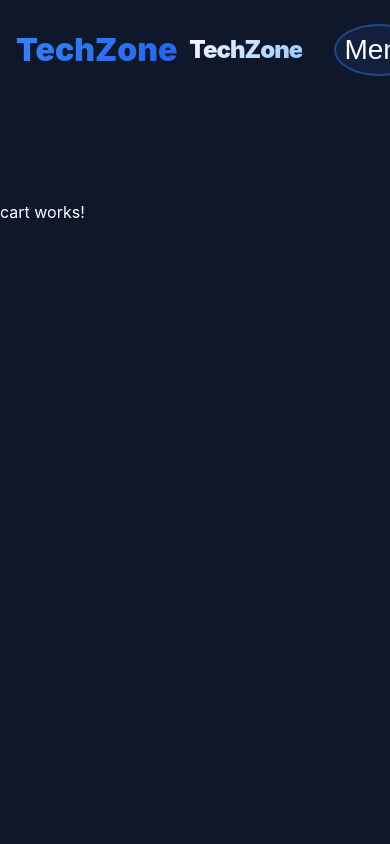
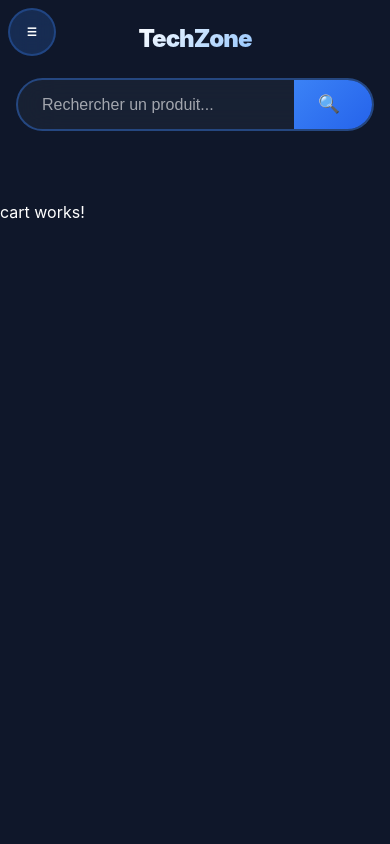
Before and after one commit to rawenboudhina/Challenge-e-commerce, an Angular app: page /cart in a window 390 px wide. Shown: the top 844 px of the page. Built offline with nearby package versions, Linux system fonts and the light colour scheme.

Commit message:
update product_cards

```diff
--- a/src/app/components/header/header.html
+++ /dev/null
@@ -1 +0,0 @@
-<p>header works!</p>
--- a/src/app/shared/components/header/header.html
+++ b/src/app/shared/components/header/header.html
@@ -2,69 +2,96 @@
   <nav class="navbar">
     <div class="container">
       <div class="nav-content">
+        <!-- Bouton menu mobile -->
+        <button
+          class="mobile-menu-btn"
+          (click)="toggleMenu()"
+          [class.active]="isMenuOpen"
+          [attr.aria-label]="isMenuOpen ? 'Fermer le menu' : 'Ouvrir le menu'"
+          [attr.aria-expanded]="isMenuOpen"
+        >
+          <span class="menu-icon">{{ isMenuOpen ? '✕' : '☰' }}</span>
+        </button>
 
         <!-- Logo -->
         <div class="logo">
-          <a routerLink="/" class="logo-link">
+          <a routerLink="/" class="logo-link" (click)="closeMenu()">
             <span class="logo-icon">TechZone</span>
-            <span class="logo-text">TechZone</span>
           </a>
         </div>
 
-        <!-- Search Bar (desktop) -->
-        <div class="search-bar" *ngIf="!isMobile">
+        <!-- ✅ Recherche Mobile : TOUJOURS VISIBLE SUR MOBILE, indépendante du menu -->
+        <div class="mobile-search" *ngIf="isMobile">
           <input
             type="text"
             placeholder="Rechercher un produit..."
             [(ngModel)]="searchQuery"
             (keyup.enter)="onSearch()"
             class="search-input"
-            aria-label="Recherche de produits"
           >
-          <button class="search-btn" (click)="onSearch()" aria-label="Lancer la recherche">
-            Search
-          </button>
+          <button class="search-btn" (click)="onSearch()">🔍</button>
         </div>
 
-        <!-- Nav Links -->
+        <!-- Recherche Desktop (cachée sur mobile) -->
+        <div class="search-bar">
+          <input
+            type="text"
+            placeholder="Rechercher un produit..."
+            [(ngModel)]="searchQuery"
+            (keyup.enter)="onSearch()"
+            class="search-input"
+          >
+          <button class="search-btn" (click)="onSearch()">🔍</button>
+        </div>
+
+        <!-- Nav Links / Menu Mobile (SANS mobile-search dedans maintenant) -->
         <div class="nav-links" [class.active]="isMenuOpen">
-          <a routerLink="/" routerLinkActive="active" [routerLinkActiveOptions]="{exact: true}">
+          <!-- Liens navigation -->
+          <a routerLink="/" routerLinkActive="active" [routerLinkActiveOptions]="{exact: true}" (click)="closeMenu()">
             Accueil
           </a>
-          <a routerLink="/products" routerLinkActive="active">
+          <a routerLink="/products" routerLinkActive="active" (click)="closeMenu()">
             Produits
           </a>
 
+          <!-- Catégories Mobile (dans le menu seulement) -->
+          @if (isMobile && categories.length > 0) {
+            <div class="mobile-categories">
+              <h3 class="categories-title">📂 Catégories</h3>
+              @for (category of categories; track category) {
+                <a
+                  [routerLink]="['/products']"
+                  [queryParams]="{category: category}"
+                  class="category-item"
+                  routerLinkActive="active"
+                  (click)="closeMenu()"
+                >
+                  {{ formatCategory(category) }}
+                </a>
+              }
+            </div>
+          }
+
           @if (isAuthenticated) {
-            <a routerLink="/cart" routerLinkActive="active" class="cart-link">
-              Cart Panier
+            <a routerLink="/cart" routerLinkActive="active" class="cart-link" (click)="closeMenu()">
+              🛒 Panier
               @if (cartItemCount > 0) {
                 <span class="badge">{{ cartItemCount }}</span>
               }
             </a>
             <div class="user-menu">
-              <span class="user-name">Hello {{ currentUser?.firstName || 'User' }}</span>
+              <span class="user-name">👋 {{ currentUser?.firstName || 'User' }}</span>
               <button class="btn-logout" (click)="logout()">Déconnexion</button>
             </div>
           } @else {
-            <a routerLink="/login" class="btn-login">Connexion</a>
+            <a routerLink="/login" class="btn-login" (click)="closeMenu()">Connexion</a>
           }
         </div>
-
-        <!-- Mobile Menu Toggle -->
-        <button
-          class="mobile-menu-btn"
-          (click)="toggleMenu()"
-          [attr.aria-label]="isMenuOpen ? 'Fermer le menu' : 'Ouvrir le menu'"
-          [attr.aria-expanded]="isMenuOpen"
-        >
-          {{ isMenuOpen ? 'Close' : 'Menu' }}
-        </button>
       </div>
     </div>
   </nav>
 
-  <!-- Categories Bar (desktop only) -->
+  <!-- Barres catégories (desktop seulement) -->
   <div class="categories-bar" *ngIf="!isMobile">
     <div class="container">
       <div class="categories-list">
--- a/src/app/shared/components/header/header.scss
+++ b/src/app/shared/components/header/header.scss
@@ -1,9 +1,8 @@
 @use '../../variables' as *;
+
 // ============================================
 // HEADER - DESIGN PREMIUM & COHÉRENT
 // ============================================
-
-// —————————————— HEADER BASE ——————————————
 .header {
   position: fixed;
   top: 0;
@@ -28,10 +27,15 @@
   display: flex;
   align-items: center;
   justify-content: space-between;
-  gap: 2rem;
+  gap: 1rem;
 }
 
-// —————————————— LOGO ——————————————
+.logo {
+  display: flex;
+  align-items: center;
+  justify-content: center;
+  flex: 1;
+
   .logo-link {
     display: flex;
     align-items: center;
@@ -47,25 +51,16 @@
     }
 
     .logo-icon {
-    font-size: 2rem;
-    background: linear-gradient(135deg, $color-primary, $color-primary-dark);
-    -webkit-background-clip: text;
-    -webkit-text-fill-color: transparent;
-    background-clip: text;
-  }
-
-  .logo-text {
       @include gradient-text;
       letter-spacing: -1px;
+      font-size: 1.5rem;
+    }
   }
 }
 
-// —————————————— SEARCH BAR ——————————————
-.search-bar {
-  flex: 1;
-  max-width: 500px;
+// —————————————— SEARCH BARS (DESKTOP & MOBILE) ——————————————
+.search-bar, .mobile-search {
   display: flex;
-  gap: 0;
   border-radius: 3rem;
   overflow: hidden;
   border: 2px solid rgba(59, 130, 246, 0.3);
@@ -83,8 +78,8 @@
     background: transparent;
     color: white;
     border: none;
+    outline: none;
     font-size: 1rem;
-    outline: none;
 
     &::placeholder {
       color: rgba(255, 255, 255, 0.6);
@@ -92,12 +87,12 @@
   }
 
   .search-btn {
-    padding: 0.875rem 1.5rem;
+    padding: 0.875rem 2rem 0.875rem 1.5rem; // Espace accru à droite pour l'icône
     background: linear-gradient(135deg, $color-primary, $color-primary-dark);
     color: white;
     border: none;
+    cursor: pointer;
     font-size: 1.1rem;
-    cursor: pointer;
     @include smooth-transition;
 
     &:hover {
@@ -106,7 +101,18 @@
   }
 }
 
-// —————————————— NAV LINKS ——————————————
+.search-bar {
+  flex: 1;
+  max-width: 500px;
+}
+
+.mobile-search {
+  display: none; // Caché par défaut
+  width: 100%;
+  background: rgba(30, 41, 59, 0.6);
+}
+
+// —————————————— NAV LINKS & MENU ——————————————
 .nav-links {
   display: flex;
   align-items: center;
@@ -121,8 +127,7 @@
     border-radius: 1rem;
     @include smooth-transition;
 
-    &:hover,
-    &.active {
+    &:hover, &.active {
       color: white;
       background: rgba(59, 130, 246, 0.2);
       @include glass-effect(0.1);
@@ -168,8 +173,7 @@
     }
   }
 
-  .btn-logout,
-  .btn-login {
+  .btn-logout, .btn-login {
     padding: 0.5rem 1.25rem;
     border-radius: 2rem;
     font-weight: 700;
@@ -199,55 +203,73 @@
   }
 }
 
-// —————————————— MOBILE MENU ——————————————
 .mobile-menu-btn {
   display: none;
-  background: none;
-  border: none;
+  align-items: center;
+  justify-content: center;
+  background: rgba(59, 130, 246, 0.2);
+  backdrop-filter: blur(10px);
+  border: 2px solid rgba(59, 130, 246, 0.3);
   color: white;
-  font-size: 1.75rem;
+  font-size: 0.75rem;
+  font-weight: 700;
+  width: 48px;
+  height: 48px;
+  border-radius: 50%;
   cursor: pointer;
-  padding: 0.5rem;
-  border-radius: 50%;
-  @include glass-effect(0.1);
   @include smooth-transition;
+  z-index: 1001;
+  flex-shrink: 0;
 
-  &:hover {
-    background: rgba(59, 130, 246, 0.3);
+  &:hover, &.active {
+    background: $color-primary;
     transform: scale(1.1);
+    box-shadow: 0 8px 24px rgba(59, 130, 246, 0.4);
+  }
+
+  .menu-icon {
+    font-size: 0.7rem;
+    text-transform: uppercase;
+    letter-spacing: 0.5px;
   }
 }
 
-// —————————————— CATEGORIES BAR ——————————————
+// —————————————— CATEGORIES BAR (DESKTOP) ——————————————
+// —————————————— CATEGORIES BAR (DESKTOP) ——————————————
 .categories-bar {
   background: rgba(15, 23, 42, 0.8);
   backdrop-filter: blur(10px);
-  padding: 0.75rem 0;
+  padding: 0.5rem 0; // ✅ Padding symétrique top/bottom pour espace égal au-dessus/en-dessous
   border-top: 1px solid rgba(59, 130, 246, 0.2);
+  margin-bottom: 0;
+
+  // Si tu veux un espacement encore plus fin, utilise : padding: 0.25rem 0;
 }
 
 .categories-list {
   display: flex;
-  gap: 0.75rem;
+  align-items: center; // ✅ Centre verticalement les items dans la flexbox
+  gap: 0.5rem; // Gap réduit pour compacité
   overflow-x: auto;
-  padding: 0 0.5rem;
+  padding: 0 0.5rem; // ✅ Padding horizontal seulement (supprime le bottom pour symétrie)
   scrollbar-width: none;
-  &::-webkit-scrollbar { display: none; }
+
+  &::-webkit-scrollbar {
+    display: none;
+  }
 
   .category-item {
-    padding: 0.5rem 1.25rem;
-    background: rgba(30, 41, 59, 0.6);
+    padding: 0.5rem 1.25rem; // Garde le padding interne des items tel quel (ils s'aligneront automatiquement)
+    border: 2px solid rgba(59, 130, 246, 0.3);
     color: $color-text-light;
     text-decoration: none;
-    border-radius: 2rem;
+    border-radius: 1rem;
     font-size: 0.875rem;
     font-weight: 600;
     white-space: nowrap;
     @include smooth-transition;
-    border: 1px solid rgba(59, 130, 246, 0.2);
 
-    &:hover,
-    &.active {
+    &:hover, &.active {
       background: $color-primary;
       color: white;
       transform: translateY(-2px);
@@ -256,38 +278,124 @@
   }
 }
 
-// —————————————— ANIMATIONS ——————————————
-@keyframes pulse {
-  0%, 100% { transform: scale(1); }
-  50% { transform: scale(1.2); }
+// —————————————— RESPONSIVE ——————————————
+@media (max-width: 768px) {
+  .navbar {
+    padding: 0.5rem 0;
   }
 
-// —————————————— RESPONSIVE ——————————————
-@media (max-width: 768px) {
-  .search-bar { display: none; }
+  .nav-content {
+    flex-direction: column;
+    align-items: center;
+    gap: 0.75rem;
+  }
+
+  .mobile-menu-btn {
+    display: flex !important;
+    position: absolute;
+    top: 0.5rem;
+    left: 0.5rem;
+    z-index: 1001;
+  }
+
+  .logo {
+    flex: none;
+    width: auto;
+  }
+
+  .logo-link {
+    font-size: 1.2rem;
+
+    .logo-icon {
+      font-size: 1.2rem;
+    }
+  }
+
+  .mobile-search {
+    display: flex !important;
+    width: 100%;
+    max-width: none;
+    margin: 0.5rem 0.5rem;
+  }
+
+  .search-bar {
+    display: none !important;
+  }
+
   .nav-links {
-    position: absolute;
-    top: 100%;
+    position: fixed;
+    top: 70px;
     left: 0;
     right: 0;
-    background: rgba(15, 23, 42, 0.95);
+    background: rgba(15, 23, 42, 0.98);
     backdrop-filter: blur(20px);
     flex-direction: column;
     padding: 1.5rem;
     gap: 1rem;
-    box-shadow: 0 8px 32px rgba(0, 0, 0, 0.4);
+    box-shadow: 0 20px 40px rgba(0, 0, 0, 0.5);
     opacity: 0;
     visibility: hidden;
     transform: translateY(-20px);
     @include smooth-transition;
+    z-index: 999;
+    max-height: calc(100vh - 70px);
+    overflow-y: auto;
+    width: 100%;
 
     &.active {
       opacity: 1;
       visibility: visible;
       transform: translateY(0);
     }
+
+    a {
+      width: 100%;
+      text-align: center;
+      padding: 1rem;
+      border-radius: 1.5rem;
+      display: block;
     }
 
-  .mobile-menu-btn { display: block; }
-  .categories-bar { display: none; }
+    .cart-link {
+      justify-content: center;
     }
+
+    .user-menu {
+      width: 100%;
+      flex-direction: column;
+      padding: 1rem;
+    }
+
+    .btn-logout, .btn-login {
+      width: 100%;
+      text-align: center;
+      padding: 1rem;
+    }
+  }
+
+  .categories-bar {
+    display: none !important;
+  }
+
+  .mobile-categories {
+    display: block !important;
+    background: rgba(30, 41, 59, 0.6);
+    border-radius: 1.5rem;
+    padding: 0.75rem; // Padding réduit
+    margin: 0.5rem 0; // Margin verticale réduite
+  }
+}
+
+@media (min-width: 769px) {
+  .mobile-menu-btn {
+    display: none !important;
+  }
+
+  .logo {
+    flex: 0;
+  }
+
+  .mobile-search {
+    display: none !important;
+  }
+}
--- a/src/app/shared/components/header/header.ts
+++ b/src/app/shared/components/header/header.ts
@@ -11,7 +11,7 @@
   standalone: true,
   imports: [CommonModule, RouterModule, FormsModule],
   templateUrl: './header.html',
-  styleUrl: './header.scss',
+  styleUrls: ['./header.scss'],
 })
 export class HeaderComponent implements OnInit {
   cartItemCount = 0;
@@ -20,10 +20,23 @@
   searchQuery = '';
   categories: string[] = [];
   isMenuOpen = false;
+  isScrolled = false;
+  isDesktop = window.innerWidth >= 769;
+  isMobile = window.innerWidth <= 768;
 
-  // DÉCLARATIONS OBLIGATOIRES
-  isMobile = false;
-  isScrolled = false;
+  @HostListener('window:resize')
+  onResize() {
+    this.isDesktop = window.innerWidth >= 769;
+    this.isMobile = window.innerWidth <= 768;
+    if (this.isDesktop && this.isMenuOpen) this.isMenuOpen = false;
+  }
+
+  @HostListener('window:scroll')
+  onScroll() {
+    this.isScrolled = window.scrollY > 20;
+  }
+
+  closeMenu() { this.isMenuOpen = false; }
 
   constructor(
     private cartService: CartService,
@@ -33,58 +46,31 @@
   ) {}
 
   ngOnInit() {
-    this.cartService.cart$.subscribe(() => {
-      this.cartItemCount = this.cartService.getItemCount();
-    });
-
+    this.cartService.cart$.subscribe(() => this.cartItemCount = this.cartService.getItemCount());
     this.authService.currentUser$.subscribe(user => {
       this.currentUser = user;
       this.isAuthenticated = !!user;
     });
-
-    this.productService.getCategories().subscribe(cats => {
-      this.categories = cats.slice(0, 6);
-    });
-
-    // Initialisation mobile
-    this.isMobile = window.innerWidth <= 768;
+    this.productService.getCategories().subscribe(cats => this.categories = cats.slice(0, 6));
   }
 
   onSearch() {
     if (this.searchQuery.trim()) {
-      this.router.navigate(['/products'], {
-        queryParams: { search: this.searchQuery }
-      });
+      this.router.navigate(['/products'], { queryParams: { search: this.searchQuery } });
+      this.searchQuery = '';
+      this.closeMenu();
     }
   }
 
   logout() {
     this.authService.logout();
     this.router.navigate(['/']);
+    this.closeMenu();
   }
 
-  toggleMenu() {
-    this.isMenuOpen = !this.isMenuOpen;
-  }
+  toggleMenu() { this.isMenuOpen = !this.isMenuOpen; }
 
-  // DÉTECTION SCROLL & RESIZE
-  @HostListener('window:scroll')
-  onScroll() {
-    this.isScrolled = window.scrollY > 20;
-  }
-
-  @HostListener('window:resize')
-  onResize() {
-    this.isMobile = window.innerWidth <= 768;
-    if (this.isMobile && this.isMenuOpen) {
-      this.isMenuOpen = false;
-    }
-  }
-
-  // Formatage des catégories
   formatCategory(slug: string): string {
-    return slug
-      .replace(/-/g, ' ')
-      .replace(/\b\w/g, l => l.toUpperCase());
+    return slug.replace(/-/g, ' ').replace(/\b\w/g, l => l.toUpperCase());
   }
 }
```
Also changed, not shown: src/app/components/header/header.ts (deleted, +0 -11 lines), src/app/pages/home/home.scss (+5 -3 lines), src/app/components/header/header.scss (deleted), 1 other file (tests, documents, lock files or other folders). Lines whose indentation alone changed are shown as unchanged.
